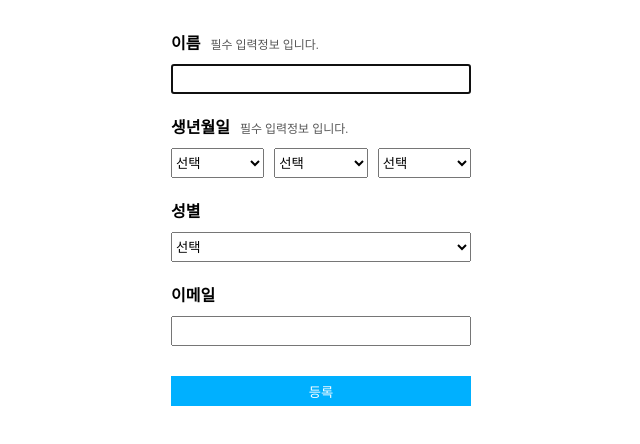
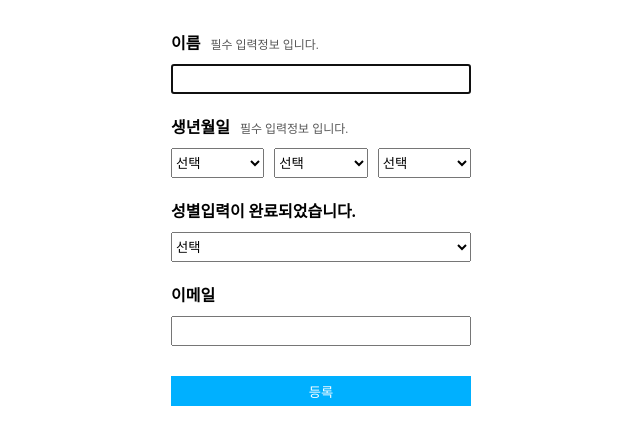
Before and after one commit to toy-study-2020/basic-react, a React (Create React App) app in the folder 강민정/sign-in/: page / in a window 1280 px wide. Shown: the top 444 px of the page, without its empty margins (319-959 px from the left). Built offline with nearby package versions, Linux system fonts and the light colour scheme; the HTML template or start-up script is replaced by a standard one.

Commit message:
React.js - 회원가입 필수 입력정보 영역 검증 변수로 분리해서 에러 메세지/class 분기

```diff
--- a/강민정/sign-in/src/components/Message.jsx
+++ b/강민정/sign-in/src/components/Message.jsx
@@ -2,11 +2,12 @@ import React from 'react';
 import {MSG} from '../constants/constants';
 
 const Message = ({ type, value })  => {
+  const clear = value !== '' && value.indexOf('default') < 0;
   return (
     <>
-        {(type !== 'mail' && type !== 'gender') &&
-          <span className="alert">
-            {value !== '' && value.indexOf('default') < 0 ? MSG.CLEAR : MSG.DEFAULT}
+        {(type !== 'mail') &&
+          <span className={clear ? 'clear' : 'alert'}>
+            {clear ? MSG.CLEAR : MSG.DEFAULT}
           </span>
         }
     </>
```
